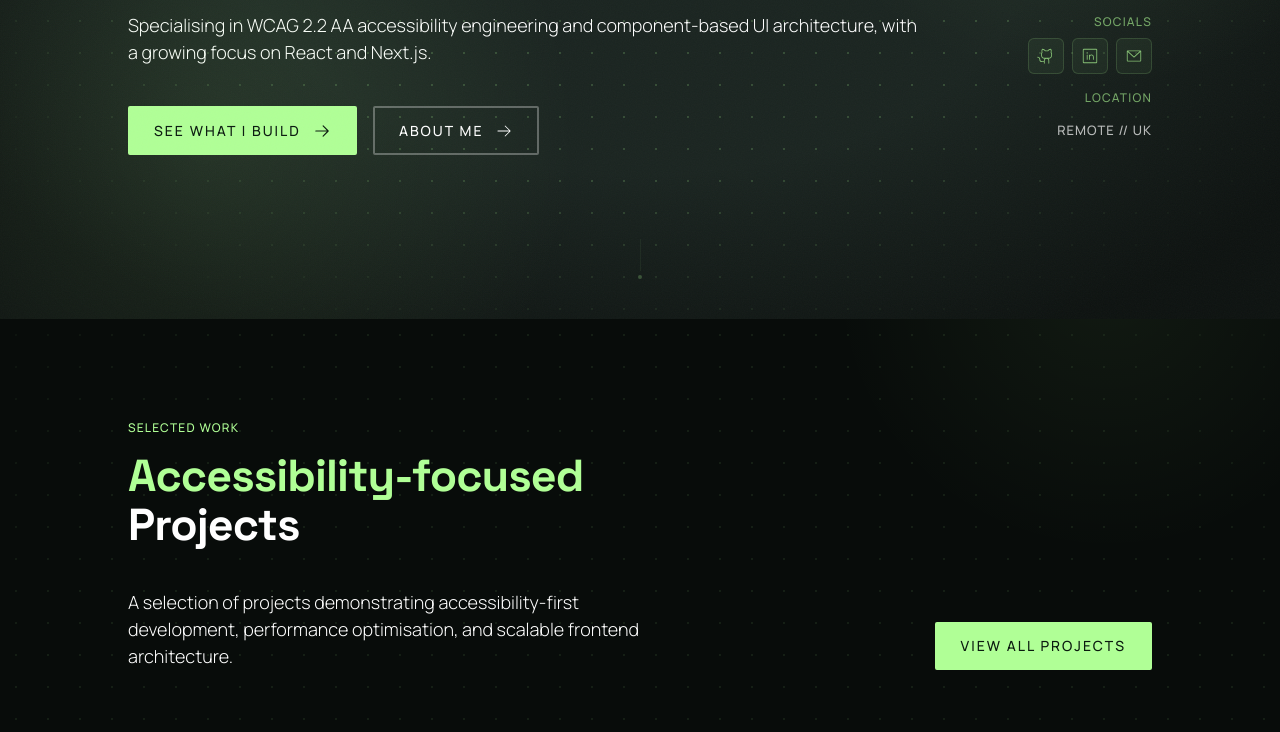
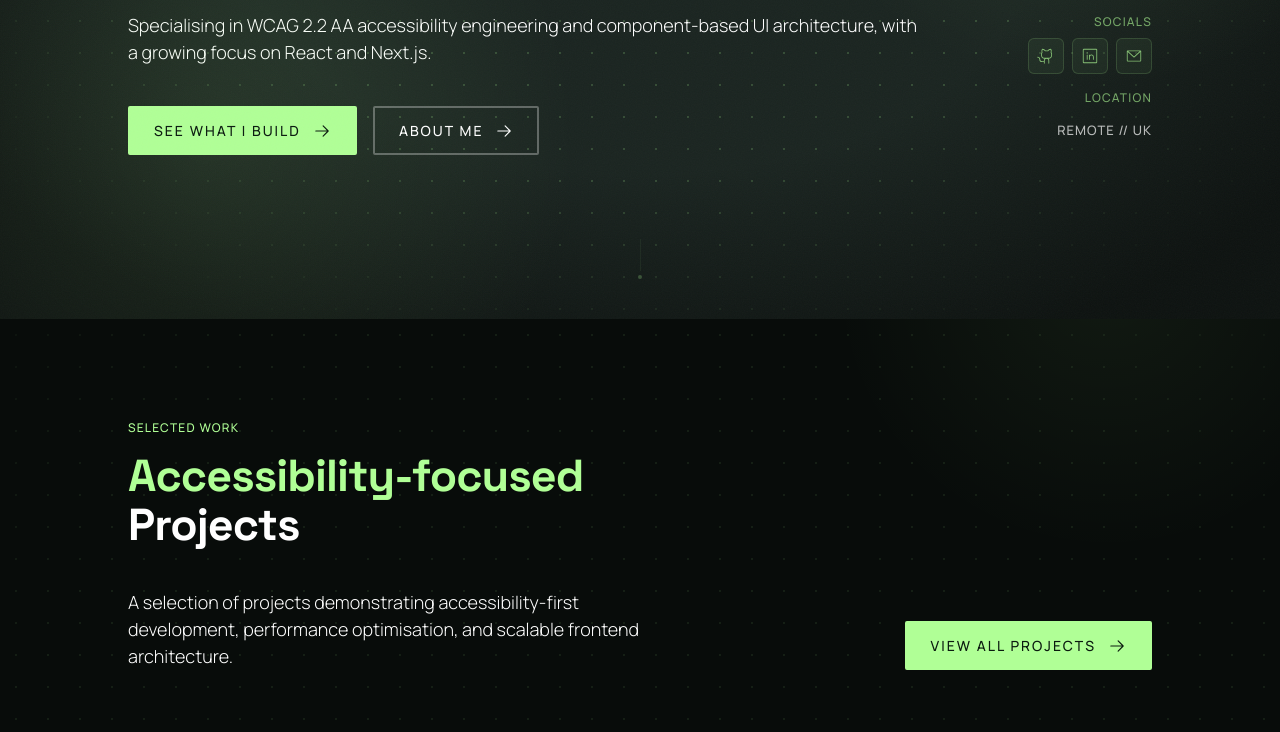
Before and after one commit to MattsDevLab/mattsdevlab-portfolio, a Next.js app: page / in a window 1280 px wide. Shown: the part 480-1212 px from the top of the page. Built offline with nearby package versions, Linux system fonts and the light colour scheme.

Commit message:
fix: standardise button arrow weight and font size across all CTAs

```diff
--- a/src/components/sections/AboutPreview.tsx
+++ b/src/components/sections/AboutPreview.tsx
@@ -51,7 +51,7 @@ export default function AboutPreview(){
                         </p>
                     </div>
                     <Link href="/about" className="pill pill--secondary">
-                         Read my story <ArrowRightIcon size={18} weight="light" />
+                         Read my story <ArrowRightIcon size={18} weight="regular" />
                     </Link>
                 </div>
             </div>
--- a/src/components/sections/ContactCta.tsx
+++ b/src/components/sections/ContactCta.tsx
@@ -17,10 +17,11 @@ export default function CTABanner() {
                     <div className="cta-banner__actions">
                         <Link href="/contact" className="pill pill--primary">
                             Let&apos;s work together
-                            <ArrowRightIcon size={16} weight="bold" aria-hidden="true" />
+                            <ArrowRightIcon size={18} weight="regular" aria-hidden="true" />
                         </Link>
                         <Link href="/work" className="pill pill--secondary">
                             See my work
+                            <ArrowRightIcon size={18} weight="regular" aria-hidden="true" />
                         </Link>
                     </div>
                 </div>
--- a/src/components/sections/FeaturedProjects.tsx
+++ b/src/components/sections/FeaturedProjects.tsx
@@ -1,6 +1,7 @@
 import Link from 'next/link';
 import ProjectCard from '@/components/sections/ProjectCard';
 import { projects } from '@/data/projects';
+import { ArrowRightIcon } from '@phosphor-icons/react/dist/ssr';
 
 export default function FeaturedProjects() {
   const featuredProjects = projects
@@ -19,7 +20,11 @@ export default function FeaturedProjects() {
                 </p>
             </div>
             <div className="header__rh-col">
-              <Link href="/work" className="pill pill--primary">View all projects</Link>
+              <Link href="/work" className="pill pill--primary">
+                View all projects
+                 <ArrowRightIcon size={18} weight="regular" aria-hidden="true" />
+              </Link>
+
             </div>
         </div>
         <div className="featured-projects__grid">
--- a/src/components/sections/Hero.tsx
+++ b/src/components/sections/Hero.tsx
@@ -25,7 +25,7 @@ export default function Hero(){
                             See what I build <ArrowRightIcon size={18} weight="regular" />
                         </Link>
                         <Link href="/about" className="pill pill--secondary">
-                            About me <ArrowRightIcon size={18} weight="light" />
+                            About me <ArrowRightIcon size={18} weight="regular" />
                         </Link>
                     </div>
                 </div>
--- a/src/components/sections/ProjectCard.tsx
+++ b/src/components/sections/ProjectCard.tsx
@@ -42,11 +42,11 @@ export default function ProjectCard({ title, summary, tags, href, slug, featured
 
         <div className="project-card__links">
           <Link href={`/work/${slug}`} className="project-card__link pill pill--primary">
-            View project <ArrowRightIcon size={16} weight="regular" />
+            View project <ArrowRightIcon size={18} weight="regular" />
           </Link>
           {isExternal && (
             <a href={href} className="project-card__link pill pill--secondary" target="_blank" rel="noreferrer">
-              Live site <ArrowUpRightIcon size={16} weight="regular" />
+              Live site <ArrowUpRightIcon size={18} weight="regular" />
             </a>
           )}
         </div>
```
